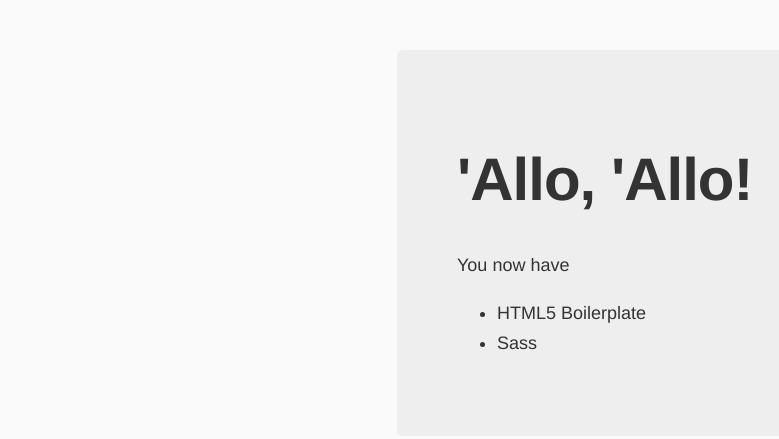
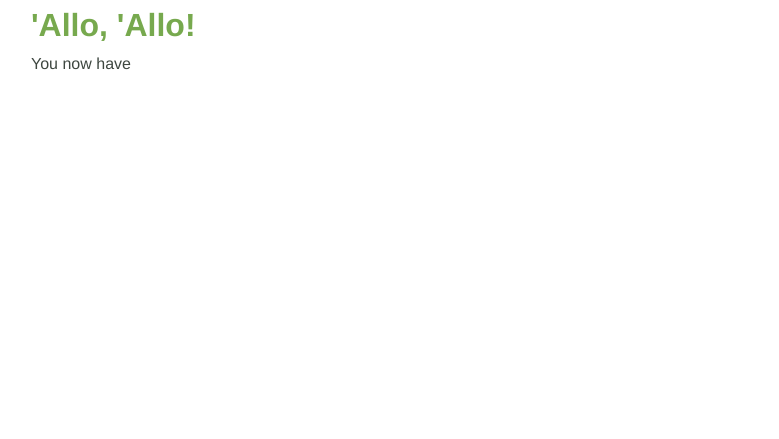
Before and after one commit to healthplotter/grandworld, a website: page app/index.html in a window 1280 px wide. Shown: the whole page, without its empty margins (33-812 px from the left). Drawn offline with nearby package versions, Linux system fonts and the light colour scheme; files that its build step writes are made by us from their sources.

Commit message:
basic CSS with brand typography, colors and favicon

```diff
--- a/app/index.html
+++ b/app/index.html
@@ -2,7 +2,7 @@
 <html class="no-js">
 	<head>
 		<meta charset="utf-8">
-        <title>grandworld</title>
+		<title>Grand World Elder Care</title>
 		<meta name="description" content="">
 		<meta name="viewport" content="width=device-width, initial-scale=1">
 		<!-- Place favicon.ico and apple-touch-icon.png in the root directory -->
@@ -15,20 +15,12 @@
 		<!-- build:css styles/main.css -->
 		<link rel="stylesheet" href="styles/main.css">
 		<!-- endbuild -->
+	</head>
 
-    </head>
 	<body>
-        <!--[if lt IE 10]>
-            <p class="browsehappy">You are using an <strong>outdated</strong> browser. Please <a href="http://browsehappy.com/">upgrade your browser</a> to improve your experience.</p>
-        <![endif]-->
-
-        <div class="hero-unit">
+		<div class="main-container">
 			<h1>'Allo, 'Allo!</h1>
 			<p>You now have</p>
-            <ul>
-                <li>HTML5 Boilerplate</li>
-                <li>Sass</li>
-            </ul>
 		</div>
 
 		<!-- Google Analytics: change UA-XXXXX-X to be your site's ID. -->
--- a/app/styles/main.scss
+++ b/app/styles/main.scss
@@ -1,28 +1,48 @@
-body {
-    background: #fafafa;
-    font-family: "Helvetica Neue", Helvetica, Arial, sans-serif;
-    color: #333;
+//////////////////////////////////////////////////////////////////////////
+// CSS RESET -- ERIC MEYER ///////////////////////////////////////////////
+//////////////////////////////////////////////////////////////////////////
+
+/* http://meyerweb.com/eric/tools/css/reset/
+   v2.0 | 20110126
+   License: none (public domain)
+*/
+
+html, body, div, span, applet, object, iframe, h1, h2, h3, h4, h5, h6, p,
+blockquote, pre, a, abbr, acronym, address, big, cite, code, del, dfn, em,
+img, ins, kbd, q, s, samp, small, strike, strong, sub, sup, tt, var, b, u,
+i, center, dl, dt, dd, ol, ul, li, fieldset, form, label, legend, table,
+caption, tbody, tfoot, thead, tr, th, td, article, aside, canvas, details,
+embed, figure, figcaption, footer, header, hgroup, menu, nav, output,
+ruby, section, summary, time, mark, audio, video {
+	margin: 0;
+	padding: 0;
+	border: 0;
 }
 
-.hero-unit {
-    margin: 50px auto 0 auto;
-    width: 300px;
-    font-size: 18px;
-    font-weight: 200;
-    line-height: 30px;
-    background-color: #eee;
-    border-radius: 6px;
-    padding: 60px;
-    h1 {
-        font-size: 60px;
-        line-height: 1;
-        letter-spacing: -1px;
-    }
+//////////////////////////////////////////////////////////////////////////
+// COLOR VARIABLES ///////////////////////////////////////////////////////
+//////////////////////////////////////////////////////////////////////////
+/* primary color */		$earthybrown:	rgb(145,92,85);
+/* primary color */		$livegreen:		rgb(119,169,78);
+
+/* secondary color */	$statelygray:	rgb(62,71,64);
+/* secondary color */	$cream:				rgb(24,221,187);
+/* secondary color */	$softgreen:		rgb(167,167,131);
+
+//////////////////////////////////////////////////////////////////////////
+// UNIVERSAL STYLING /////////////////////////////////////////////////////
+//////////////////////////////////////////////////////////////////////////
+body {
+  font-family: Helvetica, Arial, sans-serif;
+	font-size: 1em;
+	line-height: 1.6;
+	color: $statelygray;
+	vertical-align: top;
 }
 
-.browsehappy {
-    margin: 0.2em 0;
-    background: #ccc;
-    color: #000;
-    padding: 0.2em 0;
+h1, h2, h3, h4, h5, h6 { color: $livegreen; }
+
+.main-container {
+	width: 90%;
+	margin: 0 auto;
 }
```
Also changed, not shown: app/favicon.ico, app/images/grandworld-logo.png (added). Lines whose indentation alone changed are shown as unchanged.
